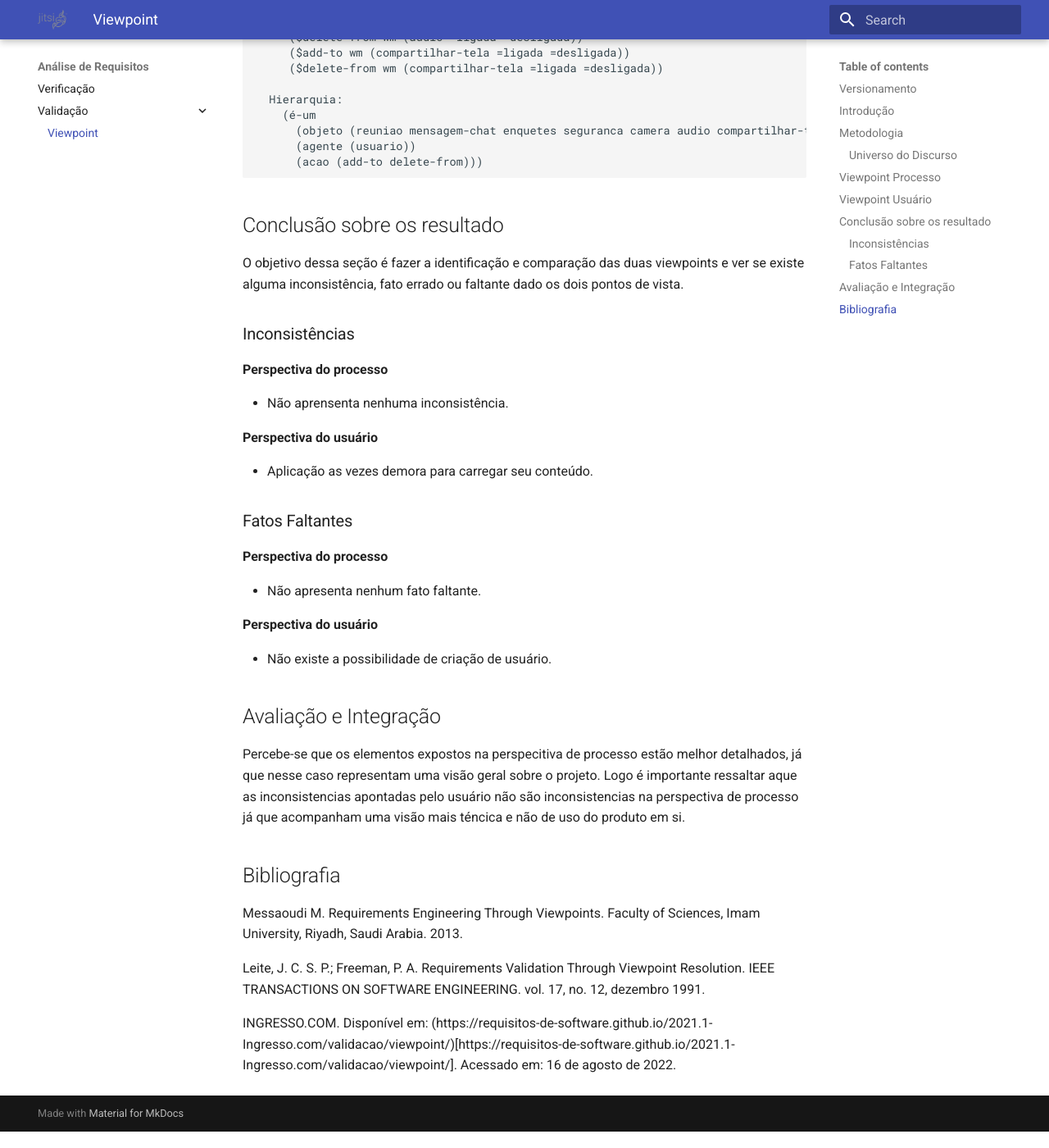
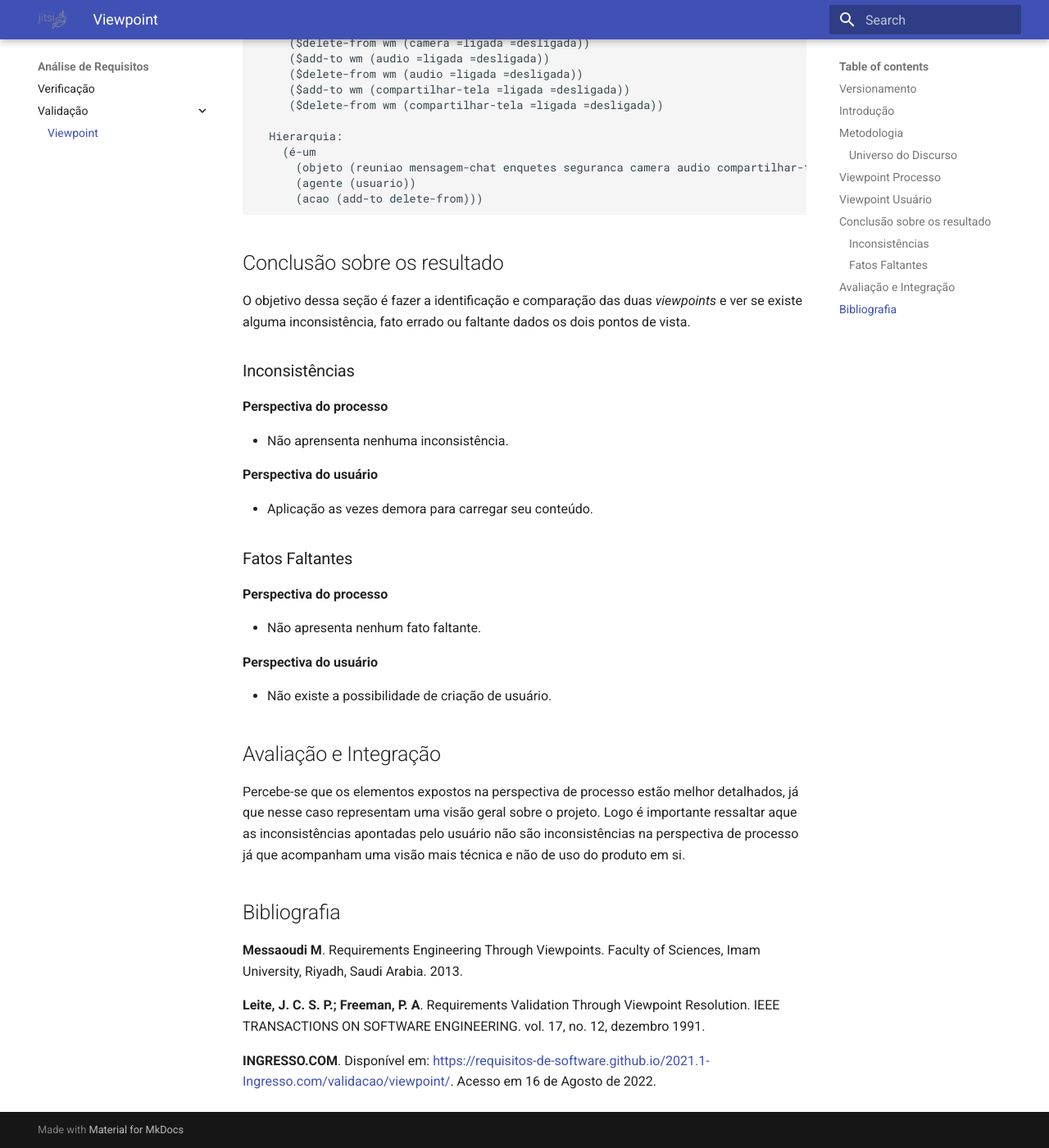
Before and after one commit to gabrielm2q/2022.1-Jitsi-Meet, an MkDocs documentation site: the page built from docs/analiseDeRequisitos/validacao/viewpoint.md, in a window 1280 px wide and 1400 px high, scrolled down 2173 px. Shown: the whole window at 82% size. Built offline with MkDocs 1.6.1 and Material for MkDocs 9.7.7, drawn with Linux system fonts in a browser that asks for light colours; some of the changed text lies outside the part shown.

Commit message:
:memo:revisao

```diff
--- a/docs/analiseDeRequisitos/validacao/viewpoint.md
+++ b/docs/analiseDeRequisitos/validacao/viewpoint.md
@@ -78,7 +79,7 @@ Segue o universo a seguir:
 
 ## Conclusão sobre os resultado
 
-O objetivo dessa seção é fazer a identificação e comparação das duas viewpoints e ver se existe alguma inconsistência, fato errado ou faltante dado os dois pontos de vista.
+O objetivo dessa seção é fazer a identificação e comparação das duas *viewpoints* e ver se existe alguma inconsistência, fato errado ou faltante dados os dois pontos de vista.
 
 ### Inconsistências
 
@@ -102,12 +103,12 @@ O objetivo dessa seção é fazer a identificação e comparação das duas view
 
 ## Avaliação e Integração
 
-Percebe-se que os elementos expostos na perspecitiva de processo estão melhor detalhados, já que nesse caso representam uma visão geral sobre o projeto. Logo é importante ressaltar aque as inconsistencias apontadas pelo usuário não são inconsistencias na perspectiva de processo já que acompanham uma visão mais téncica e não de uso do produto em si.
+Percebe-se que os elementos expostos na perspectiva de processo estão melhor detalhados, já que nesse caso representam uma visão geral sobre o projeto. Logo é importante ressaltar aque as inconsistências apontadas pelo usuário não são inconsistências na perspectiva de processo já que acompanham uma visão mais técnica e não de uso do produto em si.
 
 ## Bibliografia
 
-Messaoudi M. Requirements Engineering Through Viewpoints. Faculty of Sciences, Imam University, Riyadh, Saudi Arabia. 2013.
+**Messaoudi M**. Requirements Engineering Through Viewpoints. Faculty of Sciences, Imam University, Riyadh, Saudi Arabia. 2013.
 
-Leite, J. C. S. P.; Freeman, P. A. Requirements Validation Through Viewpoint Resolution. IEEE TRANSACTIONS ON SOFTWARE ENGINEERING. vol. 17, no. 12, dezembro 1991.
+**Leite, J. C. S. P.; Freeman, P. A**. Requirements Validation Through Viewpoint Resolution. IEEE TRANSACTIONS ON SOFTWARE ENGINEERING. vol. 17, no. 12, dezembro 1991.
 
-INGRESSO.COM. Disponível em: (https://requisitos-de-software.github.io/2021.1-Ingresso.com/validacao/viewpoint/)[https://requisitos-de-software.github.io/2021.1-Ingresso.com/validacao/viewpoint/]. Acessado em: 16 de agosto de 2022.
+**INGRESSO.COM**. Disponível em: <https://requisitos-de-software.github.io/2021.1-Ingresso.com/validacao/viewpoint/>. Acesso em 16 de Agosto de 2022.
```
Also changed, not shown: other parts of docs/analiseDeRequisitos/validacao/viewpoint.md (+3 -2 lines).
